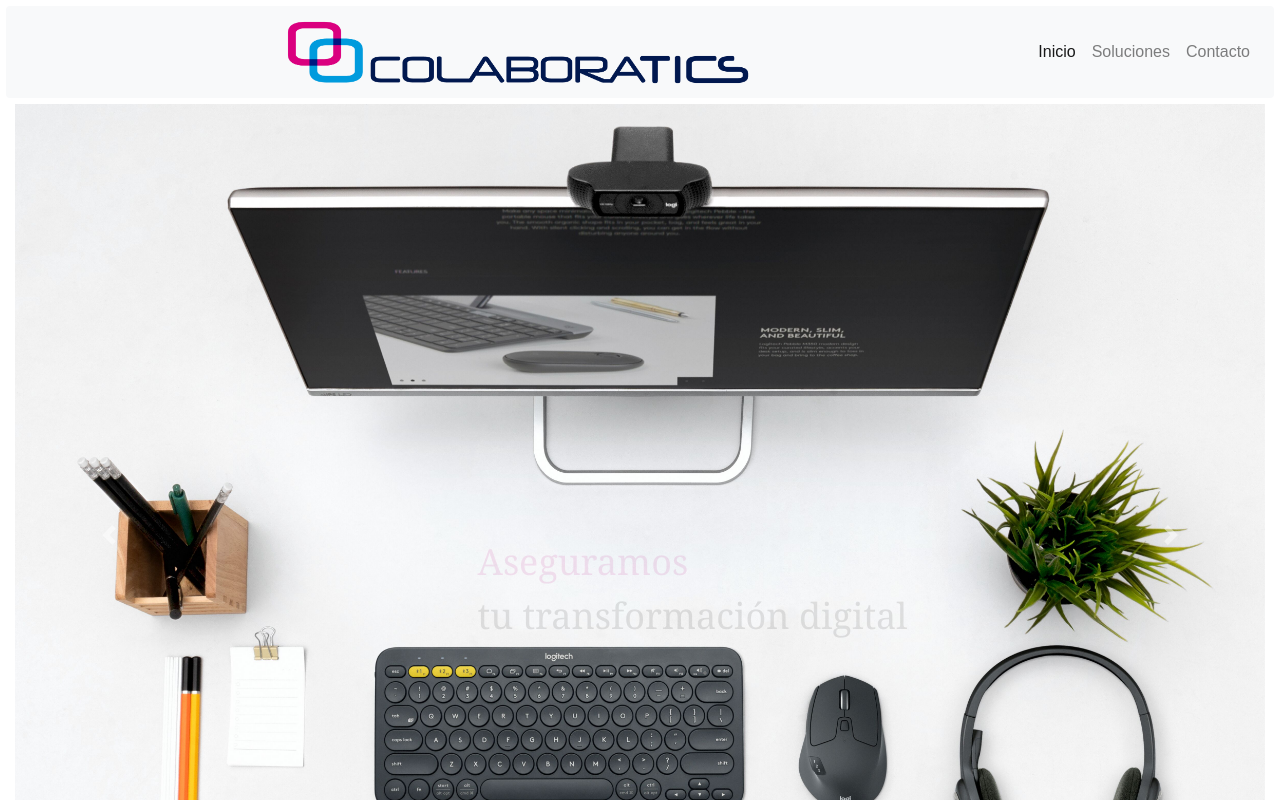
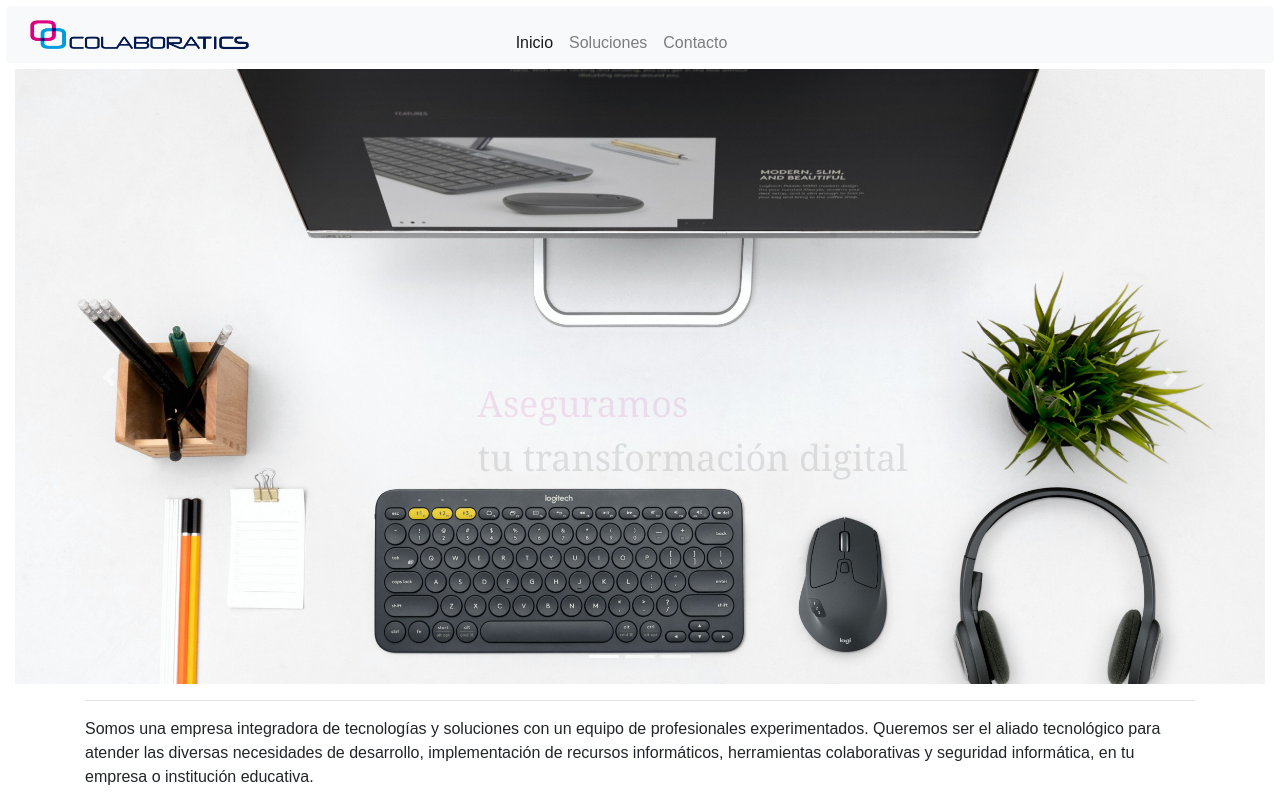
Before and after one commit to renzogcorzo/colaboratics-web, an Angular app: page / in a window 1280 px wide. Shown: the top 800 px of the page. Built offline with nearby package versions, Linux system fonts and the light colour scheme.

Commit message:
update header

```diff
--- a/src/app/header/header.component.html
+++ b/src/app/header/header.component.html
@@ -1,13 +1,13 @@
 <div class="container-fluid header">
     <nav class="navbar navbar-expand-lg navbar-light bg-light rounded">
         <a class="navbar-brand" href="#">
-            <img class="colaboratics-logo center" src="/assets/images/colaboratics.png" alt="colaboratics">
+            <img class="colaboratics-logo pull-left" src="/assets/images/colaboratics.png" alt="colaboratics">
         </a>
         <button dropdownToggle class="navbar-toggler collapsed d-md-block d-lg-none" type="button" (click)="isCollapsed = !isCollapsed" data-toggle="collapse" data-target="#navbarSupportedContent" aria-controls="navbarSupportedContent" aria-expanded="false" aria-label="Toggle navigation">
       <span class="navbar-toggler-icon"></span>
     </button>
 
-        <div class="collapse navbar-collapse" id="navbarSupportedContent" [collapse]="isCollapsed">
+        <div class="collapse navbar-collapse center" id="navbarSupportedContent" [collapse]="isCollapsed">
             <ul class="navbar-nav mr-auto">
                 <li class="nav-item active">
                     <a class="nav-link" href="#">Inicio <span class="sr-only">(current)</span></a>
--- a/src/app/header/header.component.less
+++ b/src/app/header/header.component.less
@@ -13,3 +13,14 @@
       padding: 6px;
       background-color: #FFF;
   }
+
+  @media only screen and (min-width: 992px) {
+    .navbar-brand {
+        width: 38%;
+    }
+  }
+
+  .nav-link {
+      position: relative;
+      top: 22%;
+  }
--- a/src/app/home/home.component.less
+++ b/src/app/home/home.component.less
@@ -5,6 +5,8 @@
 .carousel-img {
     display: block;
     width: 100%;
+    height: 615px;
+    object-fit: cover;
 }
 
 .carousel-txt{
```
